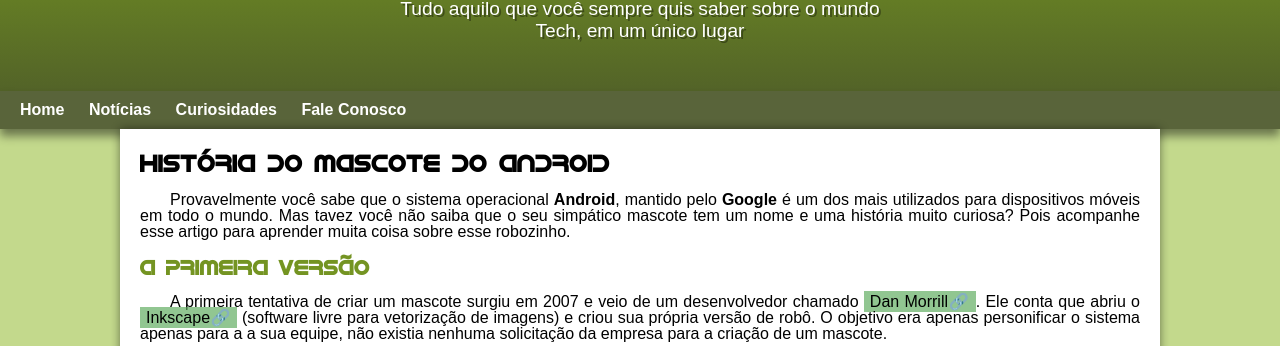
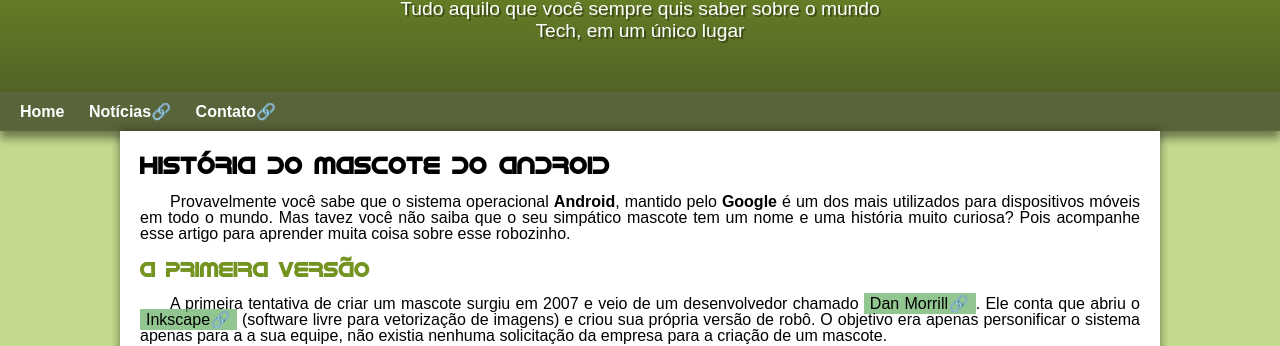
Before and after one commit to mateusnoronha/pojeto-android, a plain HTML site: page index.html in a window 1280 px wide. Shown: the part 89-435 px from the top of the page. Drawn offline with Linux system fonts and the light colour scheme.

Commit message:
problema de padding corrigido

```diff
--- a/estilo/style.css
+++ b/estilo/style.css
@@ -54,7 +54,7 @@ header > p{
     margin: auto;
     max-width: 500px;
     text-shadow: 2px 2px 0px rgba(0, 0, 0, 0.356);
-    margin-bottom: 30px;
+    padding-bottom: 50px;
 }
 
 nav{
--- a/index.html
+++ b/index.html
@@ -14,10 +14,9 @@
         <p>Tudo aquilo que você sempre quis saber sobre o mundo Tech, em um único lugar</p>
     </header>
     <nav>
-        <a href="#">Home</a>
-        <a href="#">Notícias</a>
-        <a href="#">Curiosidades</a>
-        <a href="#">Fale Conosco</a>
+        <a href="index.html">Home</a>
+        <a href="https://www.android.com/intl/pt-BR_br/" target="_blank" class="externo">Notícias</a>
+        <a href="https://discord.com/users/331984954512637953/" target="_blank" class="externo">Contato</a>
     </nav>
     <main>
         <article>
```
